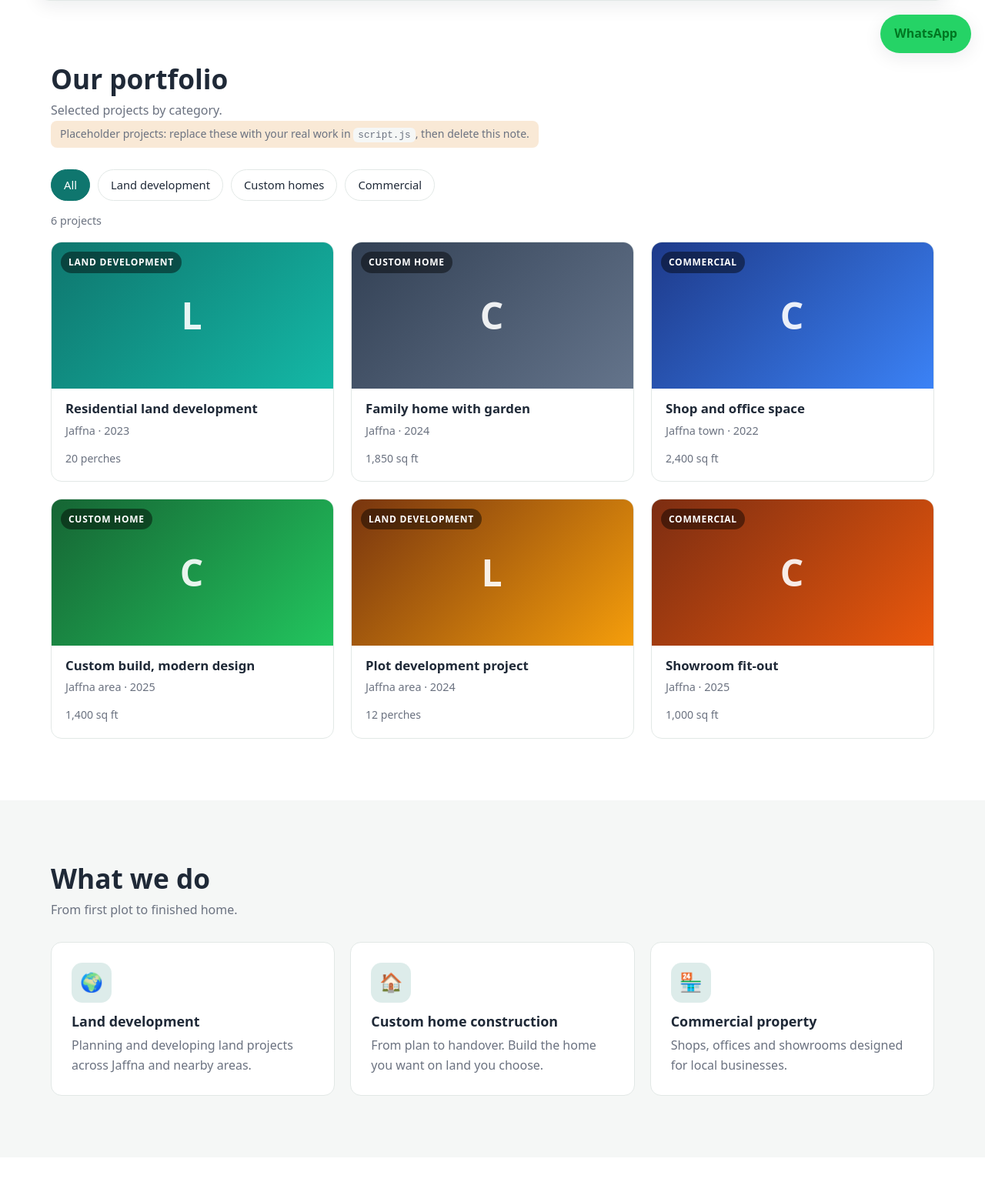
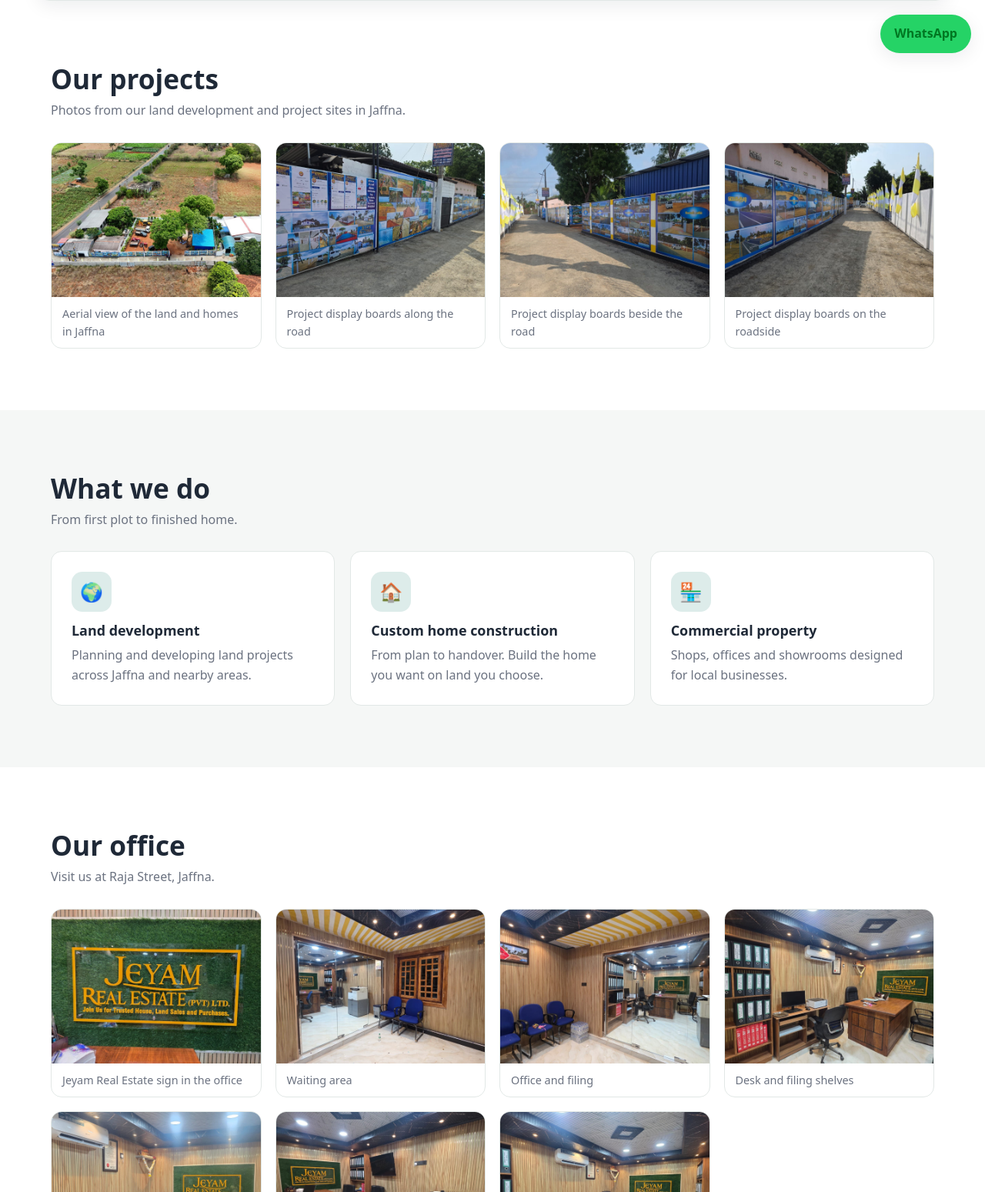
Before and after one commit to SenthInc/wordpress2code3, a plain HTML site: page index.html in a window 1280 px wide. Shown: the part 713-2262 px from the top of the page at 77% size. Drawn offline with Linux system fonts and the light colour scheme.

Commit message:
Use real Jeyam photos in the portfolio and office gallery
Replace placeholder projects with the company's own photos: a hero
background, project display boards, an aerial view and office photos
with a lightbox. Update company name, contact numbers and address.

Co-Authored-By: Claude Haiku 5.5 <noreply@anthropic.com>

```diff
--- a/index.html
+++ b/index.html
@@ -3,10 +3,11 @@
 <head>
   <meta charset="UTF-8">
   <meta name="viewport" content="width=device-width, initial-scale=1.0">
-  <meta name="description" content="Jeyam Real Estate - portfolio of land development, custom homes and property projects in Jaffna, Sri Lanka.">
+  <meta name="description" content="Jeyam Real Estate (Pvt) Ltd - land development, custom homes and property projects in Jaffna, Sri Lanka.">
   <meta property="og:title" content="Jeyam Real Estate | Jaffna">
-  <meta property="og:description" content="Our portfolio of land development, custom homes and property projects in Jaffna.">
+  <meta property="og:description" content="Land development, custom homes and property projects in Jaffna.">
   <meta property="og:type" content="website">
+  <meta property="og:image" content="images/hero.jpg">
   <title>Jeyam Real Estate | Jaffna</title>
   <link rel="stylesheet" href="styles.css">
 </head>
@@ -17,14 +18,15 @@
     <div class="container nav">
       <a href="#top" class="logo" aria-label="Jeyam Real Estate home">
         <span class="logo-mark">J</span>
-        <span>Jeyam <small>Real Estate</small></span>
+        <span>Jeyam <small>Real Estate (Pvt) Ltd</small></span>
       </a>
       <button class="menu-toggle" id="menuToggle" aria-expanded="false" aria-controls="mainNav" aria-label="Toggle menu">
         <span></span><span></span><span></span>
       </button>
       <nav id="mainNav" class="main-nav">
-        <a href="#portfolio">Portfolio</a>
+        <a href="#portfolio">Projects</a>
         <a href="#services">Services</a>
+        <a href="#office">Our office</a>
         <a href="#about">About</a>
         <a href="#location">Visit us</a>
         <a href="#contact">Contact</a>
@@ -39,9 +41,9 @@
       <div class="container hero-inner">
         <p class="eyebrow">Jaffna, Sri Lanka &middot; Since 2019</p>
         <h1>Building and developing property in Jaffna</h1>
-        <p class="lead">A look at our land development, custom home and property projects across Jaffna and surrounding areas.</p>
+        <p class="lead">Land development, custom homes and property projects across Jaffna and surrounding areas.</p>
         <div class="hero-actions">
-          <a href="#portfolio" class="btn btn-primary">View our portfolio</a>
+          <a href="#portfolio" class="btn btn-primary">View our projects</a>
           <a id="heroWhatsApp" href="#" class="btn btn-ghost" target="_blank" rel="noopener">Chat on WhatsApp</a>
         </div>
       </div>
@@ -61,21 +63,11 @@
     <section class="section" id="portfolio">
       <div class="container">
         <div class="section-head">
-          <h2>Our portfolio</h2>
-          <p>Selected projects by category.</p>
-          <p class="placeholder-note">Placeholder projects: replace these with your real work in <code>script.js</code>, then delete this note.</p>
+          <h2>Our projects</h2>
+          <p>Photos from our land development and project sites in Jaffna.</p>
         </div>
 
-        <div class="filters" role="group" aria-label="Filter projects">
-          <button class="chip is-active" data-filter="all">All</button>
-          <button class="chip" data-filter="land">Land development</button>
-          <button class="chip" data-filter="home">Custom homes</button>
-          <button class="chip" data-filter="commercial">Commercial</button>
-        </div>
-
-        <p class="result-count" id="resultCount" aria-live="polite"></p>
-        <div class="listing-grid" id="listingGrid"></div>
-        <p class="empty" id="emptyState" hidden>No projects in this category yet.</p>
+        <div class="gallery" id="projectGallery"></div>
       </div>
     </section>
 
@@ -106,12 +98,23 @@
       </div>
     </section>
 
+    <!-- OFFICE -->
+    <section class="section" id="office">
+      <div class="container">
+        <div class="section-head">
+          <h2>Our office</h2>
+          <p>Visit us at Raja Street, Jaffna.</p>
+        </div>
+        <div class="gallery gallery-office" id="officeGallery"></div>
+      </div>
+    </section>
+
     <!-- ABOUT -->
-    <section class="section" id="about">
+    <section class="section alt" id="about">
       <div class="container about-grid">
         <div>
           <h2>About Jeyam Real Estate</h2>
-          <p>Jeyam Real Estate has been working in Jaffna since 2019, with projects in land development, custom home construction and commercial property.</p>
+          <p>Jeyam Real Estate (Pvt) Ltd has been working in Jaffna since 2019, with projects in land development, custom home construction and commercial property.</p>
           <p>We keep communication clear and the process straightforward, from the first meeting to the final handover.</p>
           <ul class="checklist">
             <li>Local knowledge of Jaffna</li>
@@ -131,10 +134,10 @@
     </section>
 
     <!-- LOCATION -->
-    <section class="section alt" id="location">
+    <section class="section" id="location">
       <div class="container">
         <div class="section-head">
-          <h2>Visit our office</h2>
+          <h2>Visit us</h2>
           <p>151/4 Raja St, Jaffna 40170, Sri Lanka</p>
         </div>
         <div class="map-wrap">
@@ -150,16 +153,16 @@
     </section>
 
     <!-- CONTACT -->
-    <section class="section" id="contact">
+    <section class="section alt" id="contact">
       <div class="container contact-grid">
         <div>
           <h2>Get in touch</h2>
           <p>Ask about a project, or tell us what you have in mind.</p>
           <ul class="contact-list">
             <li><span class="label">Phone / WhatsApp</span>
-              <a id="phoneLink" href="tel:+94778147389">+94 77 814 7389</a>
+              <a id="phoneLink" href="tel:+94778147389">077 81 47 389</a>
               <span class="sep">/</span>
-              <a id="phoneLink2" href="tel:+94779865457">+94 77 986 5457</a>
+              <a id="phoneLink2" href="tel:+94779865457">077 98 65 457</a>
             </li>
             <li><span class="label">Address</span> 151/4 Raja St, Jaffna 40170</li>
             <li><span class="label">Hours</span> Mon &ndash; Sun, 8:00 AM &ndash; 6:00 PM</li>
@@ -204,24 +207,21 @@
     </section>
   </main>
 
-  <!-- PROJECT DETAIL MODAL -->
-  <div class="modal" id="modal" hidden role="dialog" aria-modal="true" aria-labelledby="modalTitle">
+  <!-- PHOTO LIGHTBOX -->
+  <div class="modal" id="modal" hidden role="dialog" aria-modal="true" aria-label="Photo viewer">
     <div class="modal-box">
       <button class="modal-close" id="modalClose" aria-label="Close">&times;</button>
-      <div class="modal-visual" id="modalVisual"></div>
+      <img id="modalImg" class="modal-img" src="" alt="">
       <div class="modal-body">
-        <h3 id="modalTitle"></h3>
-        <p class="modal-price" id="modalMeta"></p>
-        <p id="modalDesc"></p>
-        <ul class="modal-specs" id="modalSpecs"></ul>
-        <a class="btn btn-primary btn-block" id="modalWhatsApp" href="#" target="_blank" rel="noopener">Ask about this project</a>
+        <p id="modalCaption"></p>
+        <a class="btn btn-primary btn-block" id="modalWhatsApp" href="#" target="_blank" rel="noopener">Ask about our projects</a>
       </div>
     </div>
   </div>
 
   <footer class="site-footer">
     <div class="container footer-inner">
-      <p>&copy; <span id="year"></span> Jeyam Real Estate, Jaffna. All rights reserved.</p>
+      <p>&copy; <span id="year"></span> Jeyam Real Estate (Pvt) Ltd, Jaffna. All rights reserved.</p>
       <p><a href="#top">Back to top</a></p>
     </div>
   </footer>
--- a/script.js
+++ b/script.js
@@ -3,23 +3,28 @@
 
   // ---------- Config (edit these) ----------
   const CONFIG = {
-    whatsappNumber: "94778147389",          // +94 77 814 7389, digits only, no +
+    whatsappNumber: "94778147389",          // 077 81 47 389, digits only, with country code 94
     whatsappMessage: "Hello Jeyam Real Estate, I would like to know more about your projects.",
     formEndpoint: "",                       // e.g. a Formspree / Vercel function URL; empty = demo mode
   };
 
-  // Portfolio projects. PLACEHOLDERS: replace with your real projects.
-  // Add a photo later by setting `image` to a URL in the project's folder.
-  const PROJECTS = [
-    { id: 1, category: "land", title: "Residential land development", location: "Jaffna", year: 2023, size: "20 perches", tint: ["#0f766e", "#14b8a6"], desc: "Plot layout and access road for a residential development in a quiet neighbourhood." },
-    { id: 2, category: "home", title: "Family home with garden", location: "Jaffna", year: 2024, size: "1,850 sq ft", tint: ["#334155", "#64748b"], desc: "Three-bedroom custom home with a front garden, car porch and open-plan kitchen." },
-    { id: 3, category: "commercial", title: "Shop and office space", location: "Jaffna town", year: 2022, size: "2,400 sq ft", tint: ["#1e3a8a", "#3b82f6"], desc: "Ground-floor retail space with office area on a main road, built for a local business." },
-    { id: 4, category: "home", title: "Custom build, modern design", location: "Jaffna area", year: 2025, size: "1,400 sq ft", tint: ["#166534", "#22c55e"], desc: "New home designed to the client's brief, from floor plan to handover." },
-    { id: 5, category: "land", title: "Plot development project", location: "Jaffna area", year: 2024, size: "12 perches", tint: ["#78350f", "#f59e0b"], desc: "Small-scale land development, prepared for future home construction." },
-    { id: 6, category: "commercial", title: "Showroom fit-out", location: "Jaffna", year: 2025, size: "1,000 sq ft", tint: ["#7c2d12", "#ea580c"], desc: "Showroom design and construction for a retail client." },
+  // Photos taken from the company's own pictures. Captions only describe what is shown.
+  const PROJECT_PHOTOS = [
+    { src: "images/aerial.jpg", alt: "Aerial view of land and houses in Jaffna", caption: "Aerial view of the land and homes in Jaffna" },
+    { src: "images/boards-1.jpg", alt: "Project display boards along a road in Jaffna", caption: "Project display boards along the road" },
+    { src: "images/boards-2.jpg", alt: "Project display boards beside a road", caption: "Project display boards beside the road" },
+    { src: "images/boards-3.jpg", alt: "Project display boards along a roadside wall", caption: "Project display boards on the roadside" },
   ];
 
-  const CATEGORY_LABEL = { land: "Land development", home: "Custom home", commercial: "Commercial" };
+  const OFFICE_PHOTOS = [
+    { src: "images/sign-indoor.jpg", alt: "Jeyam Real Estate sign in the office", caption: "Jeyam Real Estate sign in the office" },
+    { src: "images/office-1.jpg", alt: "Office waiting area with blue chairs", caption: "Waiting area" },
+    { src: "images/office-2.jpg", alt: "Office with desks and filing cabinets", caption: "Office and filing" },
+    { src: "images/office-3.jpg", alt: "Office desk with a computer and file shelves", caption: "Desk and filing shelves" },
+    { src: "images/office-4.jpg", alt: "Office with a wooden desk and chairs", caption: "Office desk" },
+    { src: "images/office-5.jpg", alt: "Office with printer and wooden desk", caption: "Office with printer" },
+    { src: "images/office-6.jpg", alt: "Office with filing cabinets and a desk", caption: "Office with filing cabinets" },
+  ];
 
   const $ = (sel, root = document) => root.querySelector(sel);
   const $$ = (sel, root = document) => Array.from(root.querySelectorAll(sel));
@@ -28,8 +33,9 @@
 
   // ---------- Static links & year ----------
   $("#year").textContent = new Date().getFullYear();
-  ["#heroWhatsApp", "#waSocial", "#floatWhatsApp"].forEach((s) => ($(s).href = waLink()));
+  ["#heroWhatsApp", "#waSocial", "#floatWhatsApp", "#modalWhatsApp"].forEach((s) => ($(s).href = waLink()));
   $("#phoneLink").href = "tel:+" + CONFIG.whatsappNumber;
+  $("#phoneLink2").href = "tel:+94779865457";
 
   // ---------- Header: shadow on scroll + mobile menu ----------
   const header = $("#siteHeader");
@@ -67,68 +73,41 @@
   });
   syncThemeLabel();
 
-  // ---------- Portfolio: filter and render ----------
-  const grid = $("#listingGrid");
-  const countEl = $("#resultCount");
-  const emptyEl = $("#emptyState");
-  const chips = $$(".chip");
-  let activeCategory = "all";
+  // ---------- Galleries ----------
+  let lastFocus = null;
+  const modal = $("#modal");
 
-  function render() {
-    const list = PROJECTS.filter((p) => activeCategory === "all" || p.category === activeCategory);
-    grid.innerHTML = "";
-    list.forEach((p, i) => {
-      const card = document.createElement("article");
-      card.className = "listing";
-      card.tabIndex = 0;
-      card.setAttribute("role", "button");
-      card.setAttribute("aria-label", `${p.title}, ${p.location}. View details`);
-      card.style.animationDelay = `${i * 60}ms`;
-      card.innerHTML = `
-        <div class="listing-visual" style="background:linear-gradient(135deg, ${p.tint[0]}, ${p.tint[1]})">
-          <span class="tag">${CATEGORY_LABEL[p.category]}</span>
-          <span aria-hidden="true">${CATEGORY_LABEL[p.category].charAt(0)}</span>
-        </div>
-        <div class="listing-body">
-          <h3></h3>
-          <p class="listing-meta">${p.location} &middot; ${p.year}</p>
-          <div class="listing-specs"><span>${p.size}</span></div>
-        </div>`;
-      card.querySelector("h3").textContent = p.title;
-      card.addEventListener("click", () => openModal(p));
-      card.addEventListener("keydown", (e) => {
-        if (e.key === "Enter" || e.key === " ") { e.preventDefault(); openModal(p); }
-      });
-      grid.appendChild(card);
+  function buildGallery(container, photos, lightbox) {
+    photos.forEach((p, i) => {
+      const fig = document.createElement("button");
+      fig.type = "button";
+      fig.className = "gallery-item";
+      fig.setAttribute("aria-label", `View photo: ${p.caption}`);
+      fig.style.animationDelay = `${i * 60}ms`;
+      const img = document.createElement("img");
+      img.src = p.src;
+      img.alt = p.alt;
+      img.loading = "lazy";
+      img.decoding = "async";
+      const cap = document.createElement("span");
+      cap.className = "gallery-caption";
+      cap.textContent = p.caption;
+      fig.append(img, cap);
+      fig.addEventListener("click", () => openModal(p));
+      container.appendChild(fig);
     });
-    countEl.textContent = `${list.length} ${list.length === 1 ? "project" : "projects"}`;
-    emptyEl.hidden = list.length > 0;
   }
 
-  chips.forEach((chip) =>
-    chip.addEventListener("click", () => {
-      activeCategory = chip.dataset.filter;
-      chips.forEach((c) => c.classList.toggle("is-active", c === chip));
-      render();
-    })
-  );
+  buildGallery($("#projectGallery"), PROJECT_PHOTOS);
+  buildGallery($("#officeGallery"), OFFICE_PHOTOS);
 
-  // ---------- Project modal ----------
-  const modal = $("#modal");
-  let lastFocus = null;
-
+  // ---------- Lightbox ----------
   function openModal(p) {
     lastFocus = document.activeElement;
-    $("#modalVisual").style.background = `linear-gradient(135deg, ${p.tint[0]}, ${p.tint[1]})`;
-    $("#modalVisual").textContent = CATEGORY_LABEL[p.category].charAt(0);
-    $("#modalTitle").textContent = p.title;
-    $("#modalMeta").textContent = `${p.location} · ${p.year}`;
-    $("#modalDesc").textContent = p.desc;
-    const specs = $("#modalSpecs");
-    specs.innerHTML = "";
-    [CATEGORY_LABEL[p.category], p.location, p.size, String(p.year)]
-      .forEach((t) => { const li = document.createElement("li"); li.textContent = t; specs.appendChild(li); });
-    $("#modalWhatsApp").href = waLink(`Hello, I would like to know more about your project "${p.title}".`);
+    const img = $("#modalImg");
+    img.src = p.src;
+    img.alt = p.alt;
+    $("#modalCaption").textContent = p.caption;
     modal.hidden = false;
     document.body.style.overflow = "hidden";
     $("#modalClose").focus();
@@ -136,6 +115,7 @@
 
   function closeModal() {
     modal.hidden = true;
+    $("#modalImg").src = "";
     document.body.style.overflow = "";
     if (lastFocus) lastFocus.focus();
   }
@@ -219,7 +199,4 @@
       btn.disabled = false;
     }
   });
-
-  // ---------- Init ----------
-  render();
 })();
--- a/styles.css
+++ b/styles.css
@@ -391,3 +391,41 @@ code {
   display: inline-block; margin-top: 10px; padding: 6px 12px; border-radius: 8px;
   background: color-mix(in srgb, var(--accent) 16%, transparent); color: var(--text); font-size: .88rem;
 }
+
+/* ---------- Hero photo background ---------- */
+.hero {
+  background:
+    linear-gradient(120deg, rgba(11,92,86,.9), rgba(15,118,110,.72)),
+    url("images/hero.jpg") center / cover no-repeat;
+}
+
+/* ---------- Photo galleries ---------- */
+.gallery {
+  display: grid; gap: 18px;
+  grid-template-columns: repeat(auto-fill, minmax(260px, 1fr));
+}
+.gallery-office { grid-template-columns: repeat(auto-fill, minmax(240px, 1fr)); }
+.gallery-item {
+  position: relative; padding: 0; border: 1px solid var(--border); border-radius: var(--radius);
+  overflow: hidden; background: var(--card); cursor: zoom-in; text-align: left;
+  animation: rise .4s ease both; font: inherit; color: var(--text);
+}
+.gallery-item img {
+  width: 100%; height: 200px; object-fit: cover; display: block;
+  transition: transform .35s ease;
+}
+.gallery-item:hover img { transform: scale(1.04); }
+.gallery-item:focus-visible { outline: 3px solid var(--accent); outline-offset: 2px; }
+.gallery-caption {
+  display: block; padding: 10px 14px; font-size: .9rem; color: var(--muted);
+}
+
+.modal-img {
+  display: block; width: 100%; max-height: 70vh; object-fit: contain; background: #000;
+}
+.modal-body p#modalCaption { color: var(--text); font-weight: 600; margin: 0 0 14px; }
+
+@media (max-width: 760px) {
+  .gallery, .gallery-office { grid-template-columns: 1fr; }
+  .gallery-item img { height: 220px; }
+}
```
Also changed, not shown: images/aerial.jpg (added), images/boards-1.jpg (added), images/boards-2.jpg (added), images/boards-3.jpg (added), images/hero.jpg (added), images/office-1.jpg (added), images/office-2.jpg (added), images/office-3.jpg (added), images/office-4.jpg (added), images/office-5.jpg (added), images/office-6.jpg (added), images/sign-indoor.jpg (added).
